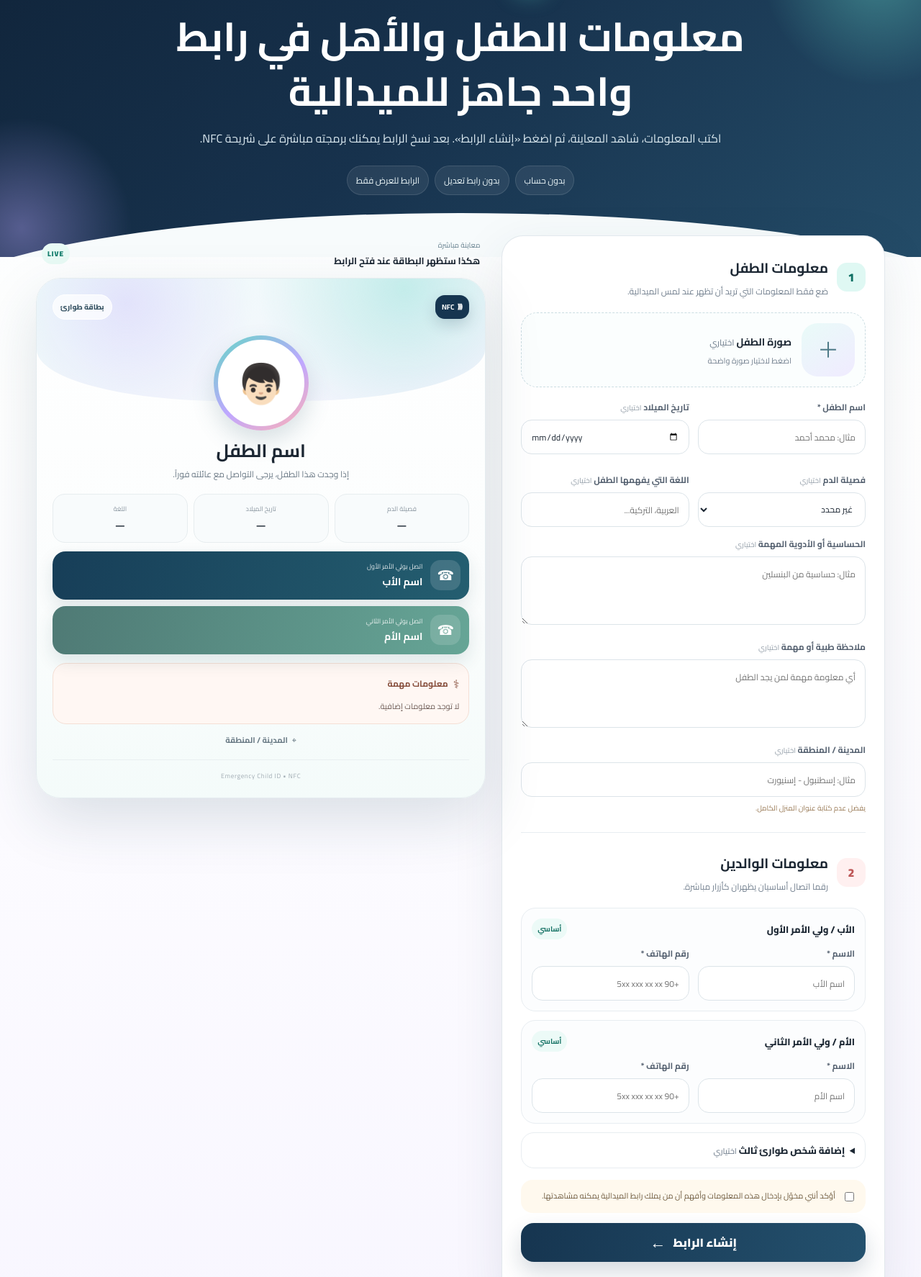
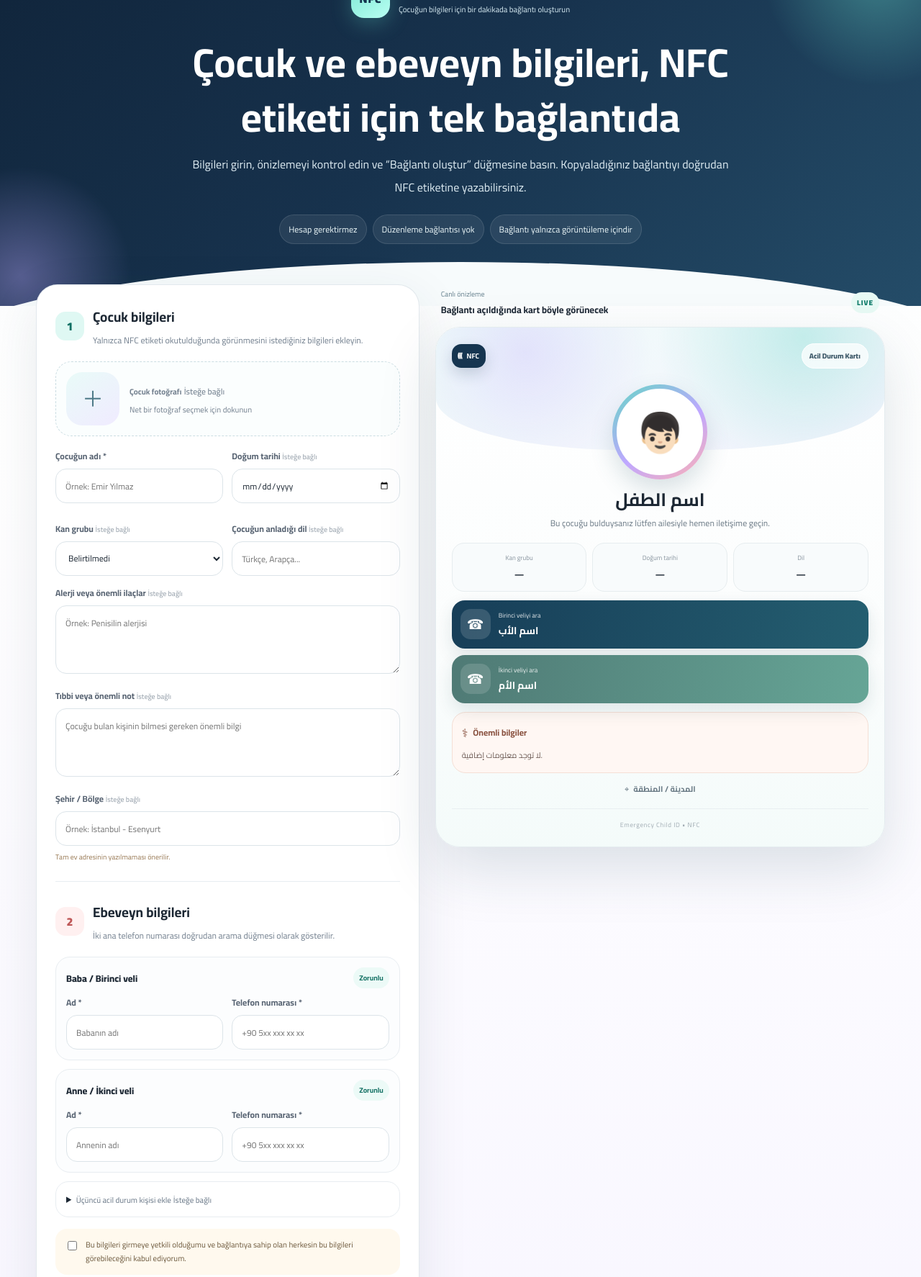
Before and after one commit to onlingifts/nfc-keychain-preview, a plain HTML site: page index.html in a window 1280 px wide. Shown: the part 121-1895 px from the top of the page at 72% size. Drawn offline with Linux system fonts and the light colour scheme.

Commit message:
Add Turkish-default bilingual interface

```diff
--- a/index.html
+++ b/index.html
@@ -1,35 +1,36 @@
 <!doctype html>
-<html lang="ar" dir="rtl">
+<html lang="tr" dir="ltr">
 <head>
   <meta charset="utf-8" />
   <meta name="viewport" content="width=device-width,initial-scale=1,viewport-fit=cover" />
   <meta name="theme-color" content="#17324d" />
   <meta name="robots" content="noindex,nofollow,noarchive" />
-  <title>بطاقة طوارئ الطفل الذكية</title>
+  <title data-i18n="pageTitle">Akıllı Çocuk Acil Durum Kartı</title>
   <link rel="preconnect" href="https://fonts.googleapis.com">
   <link rel="preconnect" href="https://fonts.gstatic.com" crossorigin>
   <link href="https://fonts.googleapis.com/css2?family=Cairo:wght@400;500;600;700;800;900&display=swap" rel="stylesheet">
-  <link rel="stylesheet" href="styles.css?v=1" />
+  <link rel="stylesheet" href="styles.css?v=2" />
 </head>
 <body>
   <main id="builderView" class="app-shell">
     <header class="hero">
+      <button id="langToggleBuilder" class="lang-toggle hero-lang-toggle" type="button" aria-label="العربية">عربي</button>
       <div class="hero-orb orb-1"></div>
       <div class="hero-orb orb-2"></div>
       <div class="hero-content">
         <div class="brand-row">
           <div class="brand-mark">NFC</div>
           <div>
-            <strong>بطاقة طوارئ الطفل الذكية</strong>
-            <span>أنشئ رابط معلومات الطفل خلال دقيقة</span>
+            <strong data-i18n="brandTitle">Akıllı Çocuk Acil Durum Kartı</strong>
+            <span data-i18n="brandSubtitle">Çocuğun bilgileri için bir dakikada bağlantı oluşturun</span>
           </div>
         </div>
-        <h1>معلومات الطفل والأهل في رابط واحد جاهز للميدالية</h1>
-        <p>اكتب المعلومات، شاهد المعاينة، ثم اضغط «إنشاء الرابط». بعد نسخ الرابط يمكنك برمجته مباشرة على شريحة NFC.</p>
+        <h1 data-i18n="heroTitle">Çocuk ve ebeveyn bilgileri, NFC etiketi için tek bağlantıda</h1>
+        <p data-i18n="heroText">Bilgileri girin, önizlemeyi kontrol edin ve “Bağlantı oluştur” düğmesine basın. Kopyaladığınız bağlantıyı doğrudan NFC etiketine yazabilirsiniz.</p>
         <div class="trust-row">
-          <span>بدون حساب</span>
-          <span>بدون رابط تعديل</span>
-          <span>الرابط للعرض فقط</span>
+          <span data-i18n="trust1">Hesap gerektirmez</span>
+          <span data-i18n="trust2">Düzenleme bağlantısı yok</span>
+          <span data-i18n="trust3">Bağlantı yalnızca görüntüleme içindir</span>
         </div>
       </div>
     </header>
@@ -39,8 +40,8 @@
         <div class="section-head">
           <span class="step-badge">1</span>
           <div>
-            <h2>معلومات الطفل</h2>
-            <p>ضع فقط المعلومات التي تريد أن تظهر عند لمس الميدالية.</p>
+            <h2 data-i18n="childInfoTitle">Çocuk bilgileri</h2>
+            <p data-i18n="childInfoDesc">Yalnızca NFC etiketi okutulduğunda görünmesini istediğiniz bilgileri ekleyin.</p>
           </div>
         </div>
 
@@ -48,130 +49,130 @@
           <input id="photoInput" type="file" accept="image/png,image/jpeg,image/webp" hidden>
           <div id="photoThumb" class="photo-thumb"><span>＋</span></div>
           <div class="photo-copy">
-            <strong>صورة الطفل <small>اختياري</small></strong>
-            <span>اضغط لاختيار صورة واضحة</span>
+            <strong><span data-i18n="childPhoto">Çocuk fotoğrafı</span> <small data-i18n="optional">İsteğe bağlı</small></strong>
+            <span data-i18n="photoHint">Net bir fotoğraf seçmek için dokunun</span>
           </div>
         </label>
 
         <div class="field-grid two">
           <label class="field">
-            <span>اسم الطفل *</span>
-            <input id="childName" maxlength="60" required placeholder="مثال: محمد أحمد">
+            <span data-i18n="childNameLabel">Çocuğun adı *</span>
+            <input id="childName" maxlength="60" required placeholder="Örnek: Emir Yılmaz" data-i18n-placeholder="childNamePlaceholder">
           </label>
           <label class="field">
-            <span>تاريخ الميلاد <small>اختياري</small></span>
+            <span><span data-i18n="birthDateLabel">Doğum tarihi</span> <small data-i18n="optional">İsteğe bağlı</small></span>
             <input id="birthDate" type="date">
           </label>
           <label class="field">
-            <span>فصيلة الدم <small>اختياري</small></span>
+            <span><span data-i18n="bloodTypeLabel">Kan grubu</span> <small data-i18n="optional">İsteğe bağlı</small></span>
             <select id="bloodType">
-              <option value="">غير محدد</option>
+              <option value="" data-i18n="notSpecified">Belirtilmedi</option>
               <option>A+</option><option>A-</option><option>B+</option><option>B-</option>
               <option>AB+</option><option>AB-</option><option>O+</option><option>O-</option>
             </select>
           </label>
           <label class="field">
-            <span>اللغة التي يفهمها الطفل <small>اختياري</small></span>
-            <input id="childLanguage" maxlength="50" placeholder="العربية، التركية...">
+            <span><span data-i18n="childLanguageLabel">Çocuğun anladığı dil</span> <small data-i18n="optional">İsteğe bağlı</small></span>
+            <input id="childLanguage" maxlength="50" placeholder="Türkçe, Arapça..." data-i18n-placeholder="childLanguagePlaceholder">
           </label>
         </div>
 
         <label class="field">
-          <span>الحساسية أو الأدوية المهمة <small>اختياري</small></span>
-          <textarea id="allergies" maxlength="240" rows="3" placeholder="مثال: حساسية من البنسلين"></textarea>
+          <span><span data-i18n="allergiesLabel">Alerji veya önemli ilaçlar</span> <small data-i18n="optional">İsteğe bağlı</small></span>
+          <textarea id="allergies" maxlength="240" rows="3" placeholder="Örnek: Penisilin alerjisi" data-i18n-placeholder="allergiesPlaceholder"></textarea>
         </label>
         <label class="field">
-          <span>ملاحظة طبية أو مهمة <small>اختياري</small></span>
-          <textarea id="medicalNote" maxlength="300" rows="3" placeholder="أي معلومة مهمة لمن يجد الطفل"></textarea>
+          <span><span data-i18n="medicalNoteLabel">Tıbbi veya önemli not</span> <small data-i18n="optional">İsteğe bağlı</small></span>
+          <textarea id="medicalNote" maxlength="300" rows="3" placeholder="Çocuğu bulan kişinin bilmesi gereken önemli bilgi" data-i18n-placeholder="medicalNotePlaceholder"></textarea>
         </label>
         <label class="field">
-          <span>المدينة / المنطقة <small>اختياري</small></span>
-          <input id="area" maxlength="80" placeholder="مثال: إسطنبول - إسنيورت">
-          <small class="privacy-hint">يفضل عدم كتابة عنوان المنزل الكامل.</small>
+          <span><span data-i18n="areaLabel">Şehir / Bölge</span> <small data-i18n="optional">İsteğe bağlı</small></span>
+          <input id="area" maxlength="80" placeholder="Örnek: İstanbul - Esenyurt" data-i18n-placeholder="areaPlaceholder">
+          <small class="privacy-hint" data-i18n="privacyHint">Tam ev adresinin yazılmaması önerilir.</small>
         </label>
 
         <div class="divider"></div>
         <div class="section-head">
           <span class="step-badge coral">2</span>
           <div>
-            <h2>معلومات الوالدين</h2>
-            <p>رقما اتصال أساسيان يظهران كأزرار مباشرة.</p>
+            <h2 data-i18n="parentsTitle">Ebeveyn bilgileri</h2>
+            <p data-i18n="parentsDesc">İki ana telefon numarası doğrudan arama düğmesi olarak gösterilir.</p>
           </div>
         </div>
 
         <div class="parent-box">
-          <div class="parent-title"><span>الأب / ولي الأمر الأول</span><b>أساسي</b></div>
+          <div class="parent-title"><span data-i18n="parent1Title">Baba / Birinci veli</span><b data-i18n="requiredTag">Zorunlu</b></div>
           <div class="field-grid two">
-            <label class="field"><span>الاسم *</span><input id="parent1Name" maxlength="60" required placeholder="اسم الأب"></label>
-            <label class="field"><span>رقم الهاتف *</span><input id="parent1Phone" inputmode="tel" maxlength="24" required placeholder="+90 5xx xxx xx xx"></label>
+            <label class="field"><span data-i18n="nameLabel">Ad *</span><input id="parent1Name" maxlength="60" required placeholder="Babanın adı" data-i18n-placeholder="parent1Placeholder"></label>
+            <label class="field"><span data-i18n="phoneLabel">Telefon numarası *</span><input id="parent1Phone" inputmode="tel" maxlength="24" required placeholder="+90 5xx xxx xx xx"></label>
           </div>
         </div>
 
         <div class="parent-box">
-          <div class="parent-title"><span>الأم / ولي الأمر الثاني</span><b>أساسي</b></div>
+          <div class="parent-title"><span data-i18n="parent2Title">Anne / İkinci veli</span><b data-i18n="requiredTag">Zorunlu</b></div>
           <div class="field-grid two">
-            <label class="field"><span>الاسم *</span><input id="parent2Name" maxlength="60" required placeholder="اسم الأم"></label>
-            <label class="field"><span>رقم الهاتف *</span><input id="parent2Phone" inputmode="tel" maxlength="24" required placeholder="+90 5xx xxx xx xx"></label>
+            <label class="field"><span data-i18n="nameLabel">Ad *</span><input id="parent2Name" maxlength="60" required placeholder="Annenin adı" data-i18n-placeholder="parent2Placeholder"></label>
+            <label class="field"><span data-i18n="phoneLabel">Telefon numarası *</span><input id="parent2Phone" inputmode="tel" maxlength="24" required placeholder="+90 5xx xxx xx xx"></label>
           </div>
         </div>
 
         <details class="extra-contact">
-          <summary>إضافة شخص طوارئ ثالث <span>اختياري</span></summary>
+          <summary><span data-i18n="thirdContactTitle">Üçüncü acil durum kişisi ekle</span> <span data-i18n="optional">İsteğe bağlı</span></summary>
           <div class="field-grid two">
-            <label class="field"><span>الاسم</span><input id="emergencyName" maxlength="60" placeholder="الجد، العم، قريب..."></label>
-            <label class="field"><span>رقم الهاتف</span><input id="emergencyPhone" inputmode="tel" maxlength="24" placeholder="+90 5xx xxx xx xx"></label>
+            <label class="field"><span data-i18n="nameLabelPlain">Ad</span><input id="emergencyName" maxlength="60" placeholder="Dede, amca, akraba..." data-i18n-placeholder="thirdContactPlaceholder"></label>
+            <label class="field"><span data-i18n="phoneLabelPlain">Telefon numarası</span><input id="emergencyPhone" inputmode="tel" maxlength="24" placeholder="+90 5xx xxx xx xx"></label>
           </div>
         </details>
 
         <label class="consent-row">
           <input id="consent" type="checkbox" required>
-          <span>أؤكد أنني مخوّل بإدخال هذه المعلومات وأفهم أن من يملك رابط الميدالية يمكنه مشاهدتها.</span>
+          <span data-i18n="consentText">Bu bilgileri girmeye yetkili olduğumu ve bağlantıya sahip olan herkesin bu bilgileri görebileceğini kabul ediyorum.</span>
         </label>
 
         <button id="createBtn" class="primary-btn" type="submit">
-          <span id="createBtnText">إنشاء الرابط</span>
-          <span class="btn-icon">←</span>
+          <span id="createBtnText" data-i18n="createLink">Bağlantı oluştur</span>
+          <span class="btn-icon">→</span>
         </button>
         <p id="formMessage" class="form-message" aria-live="polite"></p>
       </form>
 
       <aside class="preview-wrap">
         <div class="preview-label">
-          <div><span>معاينة مباشرة</span><strong>هكذا ستظهر البطاقة عند فتح الرابط</strong></div>
+          <div><span data-i18n="livePreview">Canlı önizleme</span><strong data-i18n="previewDesc">Bağlantı açıldığında kart böyle görünecek</strong></div>
           <span class="live-dot">LIVE</span>
         </div>
         <article id="previewCard" class="emergency-card">
           <div class="card-top">
             <div class="nfc-chip"><span class="nfc-waves">)))</span><b>NFC</b></div>
-            <span class="safe-pill">بطاقة طوارئ</span>
+            <span class="safe-pill" data-i18n="emergencyCard">Acil Durum Kartı</span>
           </div>
           <div class="avatar-ring">
             <div id="previewAvatar" class="avatar-placeholder">👦🏻</div>
           </div>
-          <h2 id="previewName">اسم الطفل</h2>
-          <p class="found-text">إذا وجدت هذا الطفل، يرجى التواصل مع عائلته فوراً.</p>
+          <h2 id="previewName">Çocuğun adı</h2>
+          <p class="found-text" data-i18n="foundText">Bu çocuğu bulduysanız lütfen ailesiyle hemen iletişime geçin.</p>
 
           <div class="quick-info">
-            <div><span>فصيلة الدم</span><b id="previewBlood">—</b></div>
-            <div><span>تاريخ الميلاد</span><b id="previewBirth">—</b></div>
-            <div><span>اللغة</span><b id="previewLanguage">—</b></div>
+            <div><span data-i18n="bloodTypeLabel">Kan grubu</span><b id="previewBlood">—</b></div>
+            <div><span data-i18n="birthDateLabel">Doğum tarihi</span><b id="previewBirth">—</b></div>
+            <div><span data-i18n="languageShort">Dil</span><b id="previewLanguage">—</b></div>
           </div>
 
           <div class="contact-stack">
             <a id="previewParent1Call" class="contact-btn primary-contact" href="#" tabindex="-1">
-              <span class="contact-icon">☎</span><span><small>اتصل بولي الأمر الأول</small><b id="previewParent1Name">اسم الأب</b></span>
+              <span class="contact-icon">☎</span><span><small data-i18n="callParent1">Birinci veliyi ara</small><b id="previewParent1Name">Babanın adı</b></span>
             </a>
             <a id="previewParent2Call" class="contact-btn secondary-contact" href="#" tabindex="-1">
-              <span class="contact-icon">☎</span><span><small>اتصل بولي الأمر الثاني</small><b id="previewParent2Name">اسم الأم</b></span>
+              <span class="contact-icon">☎</span><span><small data-i18n="callParent2">İkinci veliyi ara</small><b id="previewParent2Name">Annenin adı</b></span>
             </a>
           </div>
 
           <div id="previewMedicalBlock" class="info-panel">
-            <div><span>⚕</span><strong>معلومات مهمة</strong></div>
-            <p id="previewMedical">لا توجد معلومات إضافية.</p>
+            <div><span>⚕</span><strong data-i18n="importantInfo">Önemli bilgiler</strong></div>
+            <p id="previewMedical">Ek bilgi yok.</p>
           </div>
 
-          <div id="previewAreaRow" class="area-row"><span>⌖</span><b id="previewArea">المدينة / المنطقة</b></div>
+          <div id="previewAreaRow" class="area-row"><span>⌖</span><b id="previewArea">Şehir / Bölge</b></div>
           <footer>Emergency Child ID • NFC</footer>
         </article>
       </aside>
@@ -179,19 +180,22 @@
   </main>
 
   <main id="publicView" class="public-shell hidden">
-    <div id="publicLoading" class="state-card"><div class="spinner"></div><h2>جاري فتح بطاقة الطوارئ...</h2></div>
-    <div id="publicError" class="state-card hidden"><div class="state-icon">!</div><h2>تعذر فتح البطاقة</h2><p id="publicErrorText">تحقق من الرابط وحاول مرة أخرى.</p></div>
+    <div class="public-toolbar">
+      <button id="langTogglePublic" class="lang-toggle" type="button" aria-label="العربية">عربي</button>
+    </div>
+    <div id="publicLoading" class="state-card"><div class="spinner"></div><h2 data-i18n="loadingCard">Acil durum kartı açılıyor...</h2></div>
+    <div id="publicError" class="state-card hidden"><div class="state-icon">!</div><h2 data-i18n="cannotOpen">Kart açılamadı</h2><p id="publicErrorText" data-i18n="checkLink">Bağlantıyı kontrol edip tekrar deneyin.</p></div>
     <article id="publicCard" class="emergency-card public-card hidden">
       <div class="card-top">
         <div class="nfc-chip"><span class="nfc-waves">)))</span><b>NFC</b></div>
-        <span class="safe-pill">بطاقة طوارئ</span>
+        <span class="safe-pill" data-i18n="emergencyCard">Acil Durum Kartı</span>
       </div>
       <div class="avatar-ring"><div id="publicAvatar" class="avatar-placeholder">👦🏻</div></div>
       <h1 id="publicName">—</h1>
-      <p class="found-text">إذا وجدت هذا الطفل، يرجى التواصل مع عائلته فوراً.</p>
+      <p class="found-text" data-i18n="foundText">Bu çocuğu bulduysanız lütfen ailesiyle hemen iletişime geçin.</p>
       <div id="publicQuickInfo" class="quick-info"></div>
       <div id="publicContacts" class="contact-stack"></div>
-      <div id="publicMedicalBlock" class="info-panel hidden"><div><span>⚕</span><strong>معلومات مهمة</strong></div><p id="publicMedical"></p></div>
+      <div id="publicMedicalBlock" class="info-panel hidden"><div><span>⚕</span><strong data-i18n="importantInfo">Önemli bilgiler</strong></div><p id="publicMedical"></p></div>
       <div id="publicAreaRow" class="area-row hidden"><span>⌖</span><b id="publicArea"></b></div>
       <footer>Emergency Child ID • NFC</footer>
     </article>
@@ -200,15 +204,15 @@
   <div id="resultModal" class="modal hidden" role="dialog" aria-modal="true" aria-labelledby="resultTitle">
     <div class="modal-card">
       <div class="success-icon">✓</div>
-      <h2 id="resultTitle">الرابط جاهز</h2>
-      <p>انسخ هذا الرابط وبرمجه على شريحة NFC. بعد النسخ سيتم مسح البيانات من هذه الصفحة.</p>
-      <div class="link-box"><input id="resultLink" readonly><button id="copyLinkBtn" type="button">نسخ الرابط</button></div>
-      <button id="openLinkBtn" class="ghost-btn" type="button">فتح الرابط للتأكد</button>
-      <small>لا يوجد رابط تعديل. إذا كانت هناك معلومة خاطئة، أنشئ بطاقة جديدة ورابطاً جديداً.</small>
+      <h2 id="resultTitle" data-i18n="linkReady">Bağlantı hazır</h2>
+      <p data-i18n="linkReadyDesc">Bu bağlantıyı kopyalayın ve NFC etiketine yazın. Kopyalama işleminden sonra formdaki bilgiler temizlenecektir.</p>
+      <div class="link-box"><input id="resultLink" readonly><button id="copyLinkBtn" type="button" data-i18n="copyLink">Bağlantıyı kopyala</button></div>
+      <button id="openLinkBtn" class="ghost-btn" type="button" data-i18n="openLink">Bağlantıyı kontrol et</button>
+      <small data-i18n="noEditNote">Düzenleme bağlantısı yoktur. Yanlış bilgi varsa yeni bir kart ve yeni bir bağlantı oluşturun.</small>
     </div>
   </div>
 
   <script src="config.js?v=1"></script>
-  <script src="app.js?v=1"></script>
+  <script src="app.js?v=2"></script>
 </body>
 </html>
```
